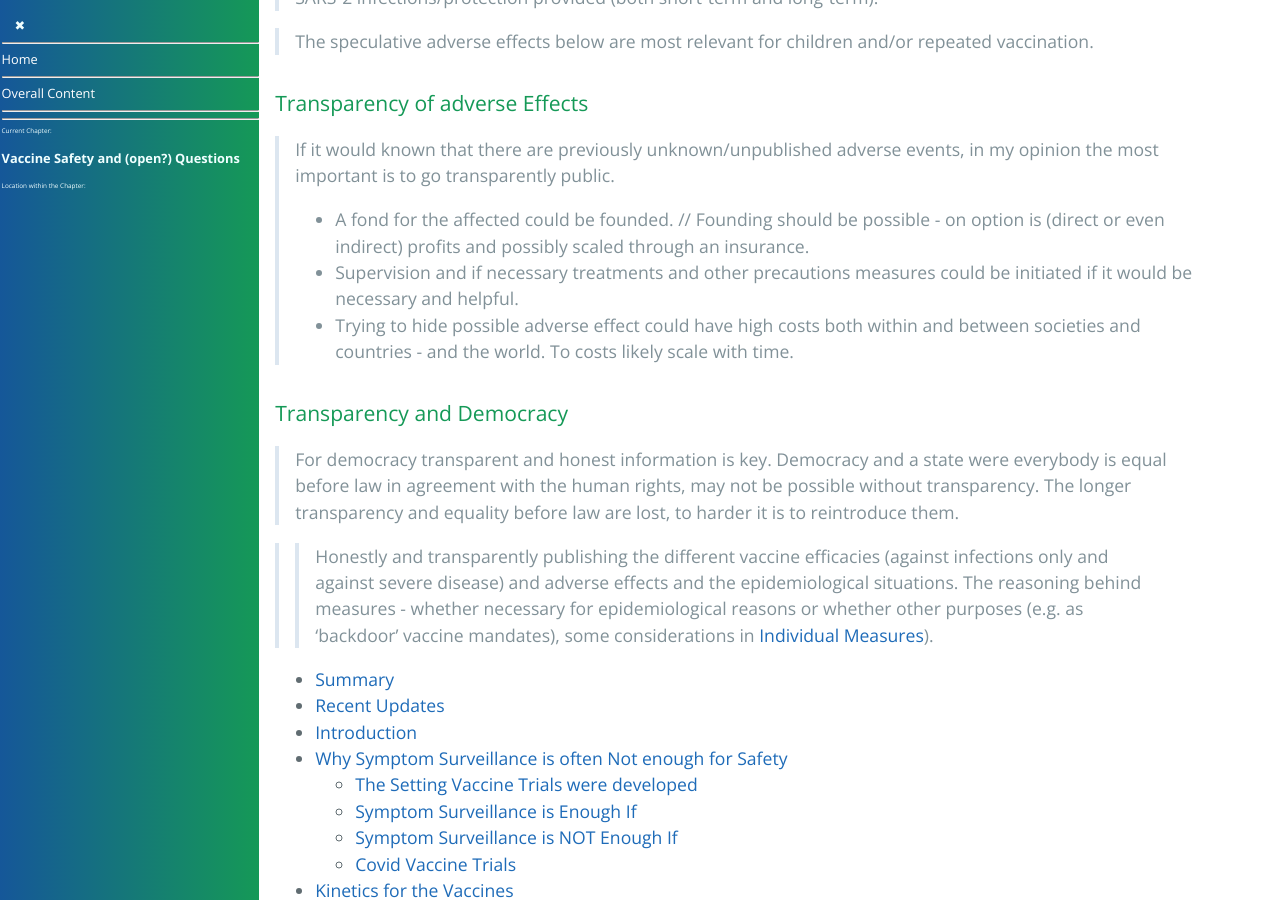
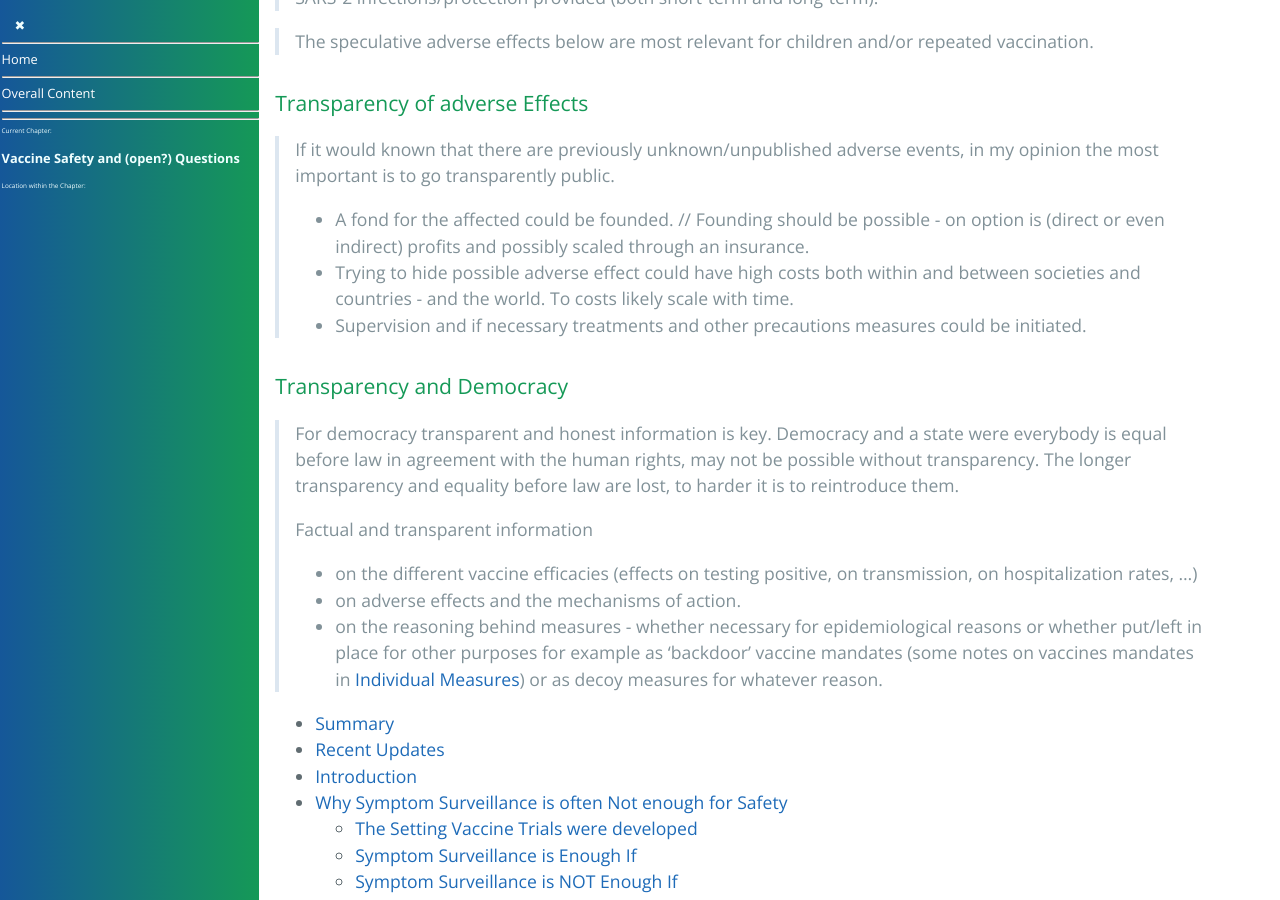
Before and after one commit to forestgrape/coronavirus, a Jekyll site: the page built from 10_vaccines/vaccine_safety.md, in a window 1280 px wide and 900 px high, scrolled down 1401 px. Built offline with Jekyll 4.4.1, drawn with Linux system fonts in a browser that asks for light colours; our own code applies the rules of GitHub Pages for plain Markdown files.

Commit message:
formulations

```diff
--- a/10_vaccines/vaccine_safety.md
+++ b/10_vaccines/vaccine_safety.md
@@ -24,16 +24,22 @@
 
 > The speculative adverse effects below are most relevant for children and/or repeated vaccination.
 
+
 ##### Transparency of adverse Effects
 > If it would known that there are previously unknown/unpublished adverse events, in my opinion the most important is to go transparently public.
 > * A fond for the affected could be founded. // Founding should be possible - on option is (direct or even indirect) profits and possibly scaled through an insurance.
-> * Supervision and if necessary treatments and other precautions measures could be initiated if it would be necessary and helpful.
 > * Trying to hide possible adverse effect could have high costs both within and between societies and countries - and the world. To costs likely scale with time.
+> * Supervision and if necessary treatments and other precautions measures could be initiated.
+
 
 ##### Transparency and Democracy
 > For democracy transparent and honest information is key.  Democracy and a state were everybody is equal before law in agreement with the human rights, may not be possible without transparency. The longer transparency and equality before law are lost, to harder it is to reintroduce them.
+>
+> Factual and transparent information
+> * on the different vaccine efficacies (effects on testing positive, on transmission, on hospitalization rates, ...)
+> * on adverse effects and the mechanisms of action.
+> * on the reasoning behind measures - whether necessary for epidemiological reasons or whether put/left in place for other purposes for example as 'backdoor' vaccine mandates (some notes on vaccines mandates in [Individual Measures](../7_social/individual_measures.md)) or as decoy measures for whatever reason.
 
->> Honestly and transparently publishing the different vaccine efficacies (against infections only and against severe disease) and adverse effects and the epidemiological situations. The reasoning behind measures - whether necessary for epidemiological reasons or whether other purposes (e.g. as 'backdoor' vaccine mandates), some considerations in [Individual Measures](../7_social/individual_measures.md)).
 
 
 
```
